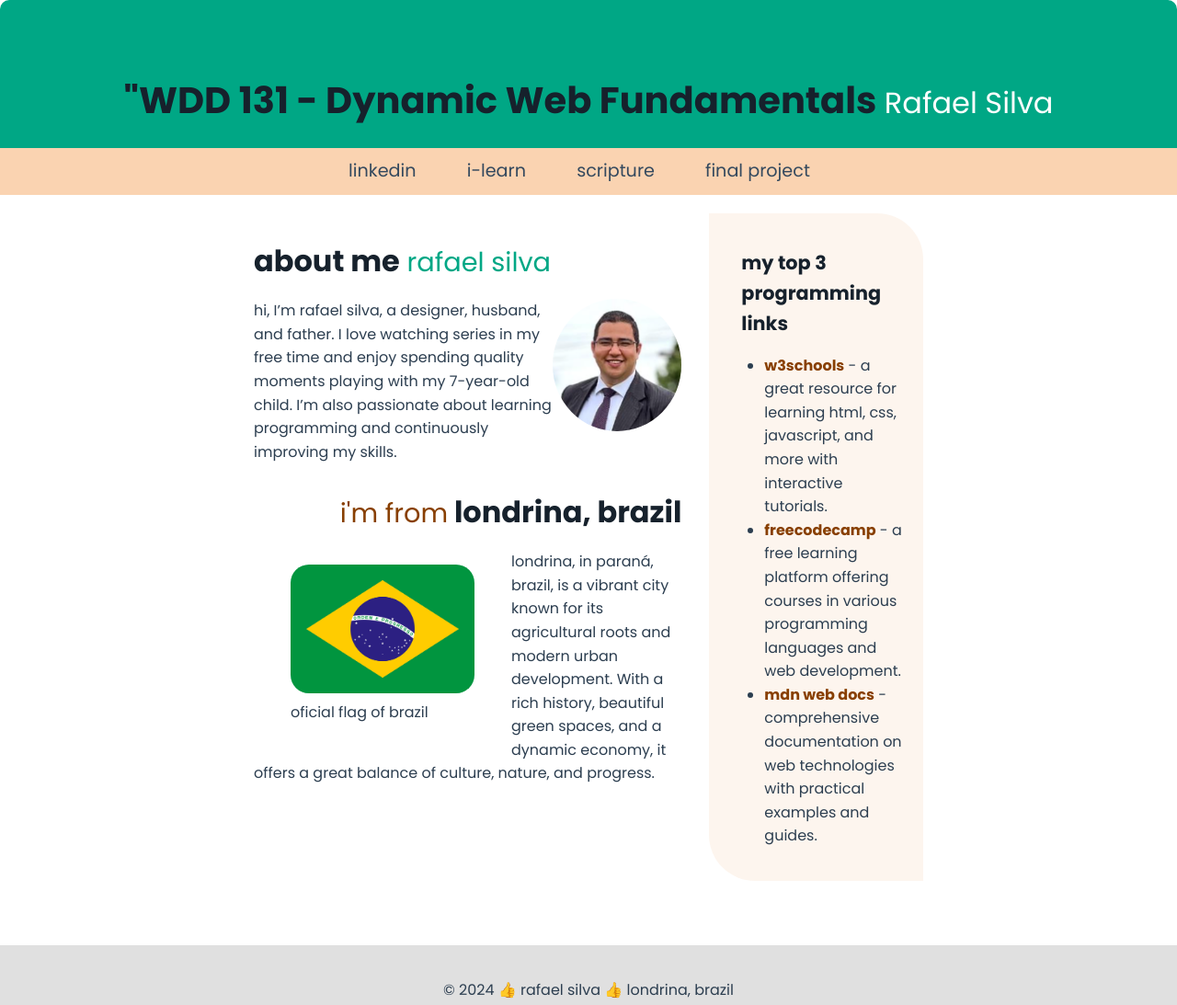
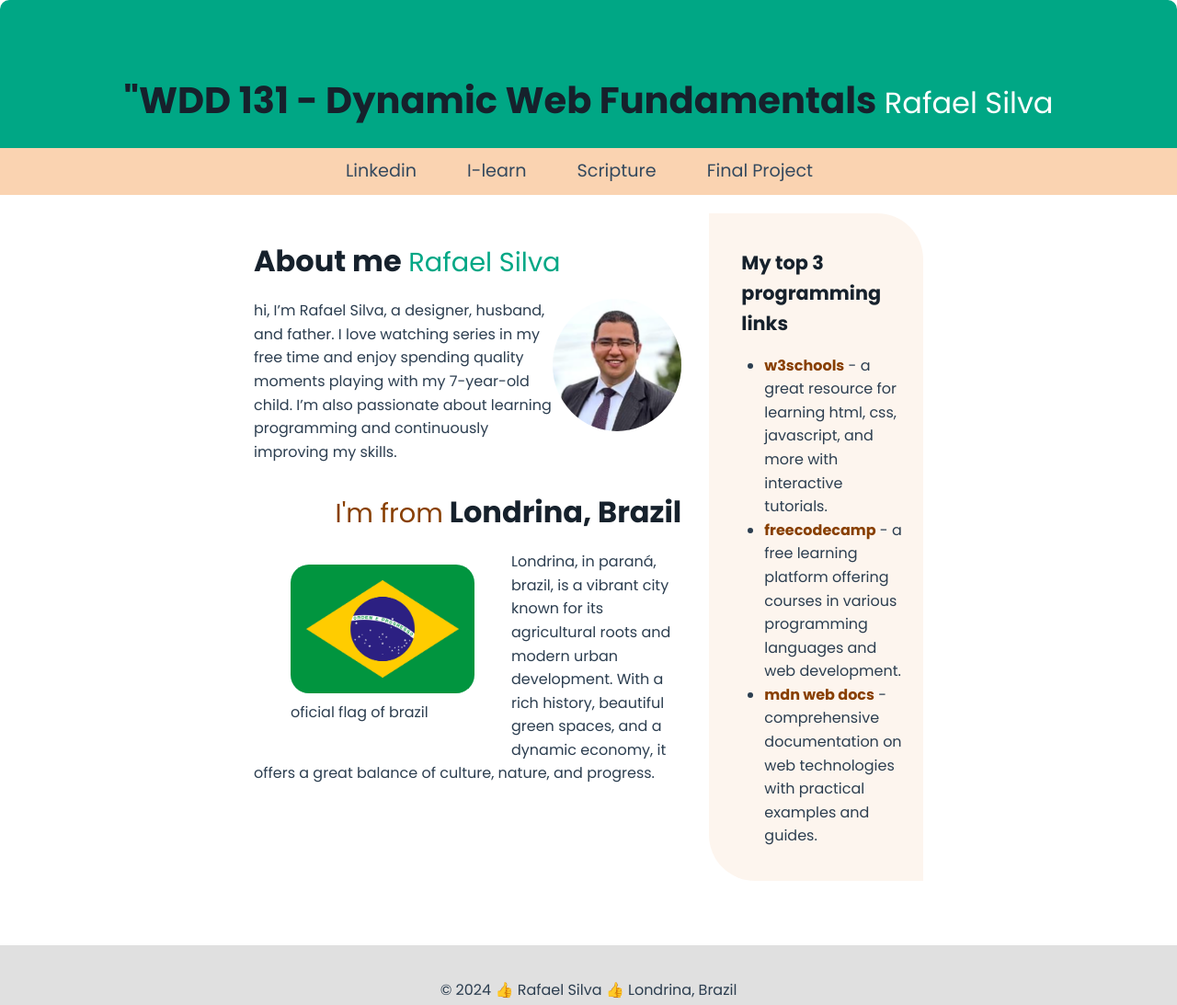
Before and after one commit to Rafaelfs1/wdd131, a plain HTML site: page index.html in a window 1280 px wide. Shown: the top 1093 px of the page at 92% size. Drawn offline with Linux system fonts and the light colour scheme.

Commit message:
correct 14 - nomes

```diff
--- a/index.html
+++ b/index.html
@@ -22,35 +22,35 @@
         <h1>"WDD 131 - Dynamic Web Fundamentals <span id="white">Rafael Silva</span></h1>
         <nav>
             <ul>
-                <li><a href="https://www.linkedin.com/in/rafael-silva-67575910a/">linkedin</a></li>
-                <li><a href="https://byui.instructure.com/">i-learn</a></li>
-                <li><a href="https://www.churchofjesuschrist.org/study/scriptures/bofm/hel/5?lang=por&id=p12#p12">scripture</a></li>
-                <li><a href="#">final project</a></li>
+                <li><a href="https://www.linkedin.com/in/rafael-silva-67575910a/">Linkedin</a></li>
+                <li><a href="https://byui.instructure.com/">I-learn</a></li>
+                <li><a href="https://www.churchofjesuschrist.org/study/scriptures/bofm/hel/5?lang=por&id=p12#p12">Scripture</a></li>
+                <li><a href="#">Final Project</a></li>
             </ul>
         </nav>
     </header>
 
     <main>
         <section class="card">
-            <h2>about me<span id="green"> rafael silva</span></h2>
+            <h2>About me<span id="green"> Rafael Silva</span></h2>
             <img class="pic" src="images/Rafael.png" alt="rafael silva">
-            <p>hi, I’m rafael silva, a designer, husband, and father. I love watching series in my free time and enjoy spending quality moments playing with my 7-year-old child. I’m also passionate about learning programming and continuously improving my skills.</p>
+            <p>hi, I’m Rafael Silva, a designer, husband, and father. I love watching series in my free time and enjoy spending quality moments playing with my 7-year-old child. I’m also passionate about learning programming and continuously improving my skills.</p>
 
             <div>
-                <h2 id="right"><span id="orange">i'm from</span> londrina, brazil</h2>
+                <h2 id="right"><span id="orange">I'm from</span> Londrina, Brazil</h2>
 
                 <figure>
                     <img class="pic-2" src="images/brazil-flag.jpg" alt="brazilian flag">
                     <figcaption>oficial flag of brazil</figcaption>
                 </figure>
 
-                <p>londrina, in paraná, brazil, is a vibrant city known for its agricultural roots and modern urban development. With a rich history, beautiful green spaces, and a dynamic economy, it offers a great balance of culture, nature, and progress.</p>
+                <p>Londrina, in paraná, brazil, is a vibrant city known for its agricultural roots and modern urban development. With a rich history, beautiful green spaces, and a dynamic economy, it offers a great balance of culture, nature, and progress.</p>
 
             </div>
         </section>
 
         <section class="card" id="grey">
-            <h2 id="sub-h2">my top 3 programming links</h2>
+            <h2 id="sub-h2">My top 3 programming links</h2>
             <ul>
                 <li><a href="https://www.w3schools.com/" target="_blank">w3schools</a> - a great resource for learning html, css, javascript, and more with interactive tutorials.</li>
                 <li><a href="https://www.freecodecamp.org/" target="_blank">freecodecamp</a> - a free learning platform offering courses in various programming languages and web development.</li>
@@ -60,7 +60,7 @@
     </main>
 
     <footer>
-        <p><span id="currentyear"></span> 👍 rafael silva 👍 londrina, brazil</p>
+        <p><span id="currentyear"></span> 👍 Rafael Silva 👍 Londrina, Brazil</p>
         <p id="orange2">last modified: <span id="lastmodified"></span></p>
     </footer>
 </body>
```
Also changed, not shown: images/brazil-flag.jpeg (deleted).
